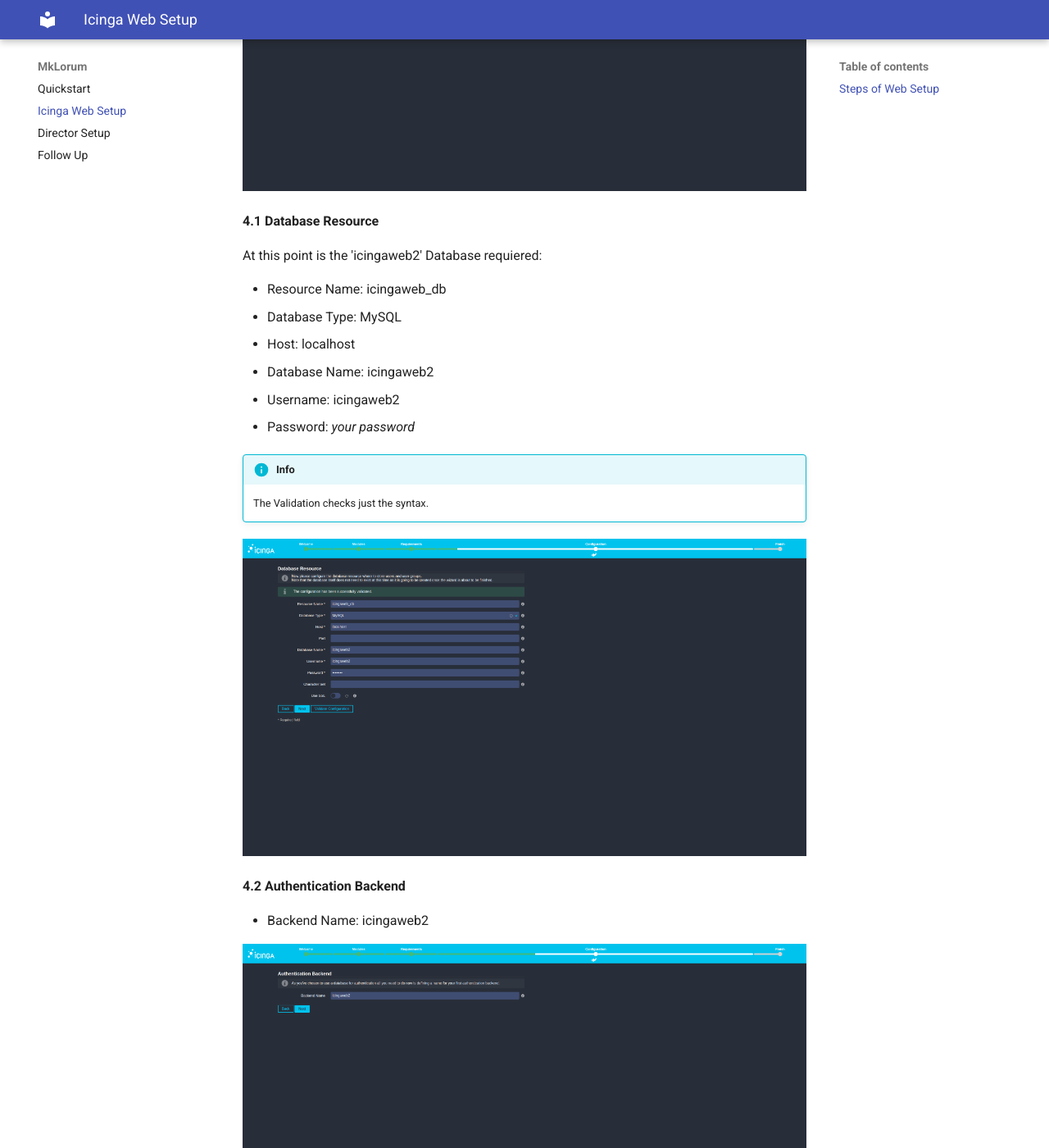
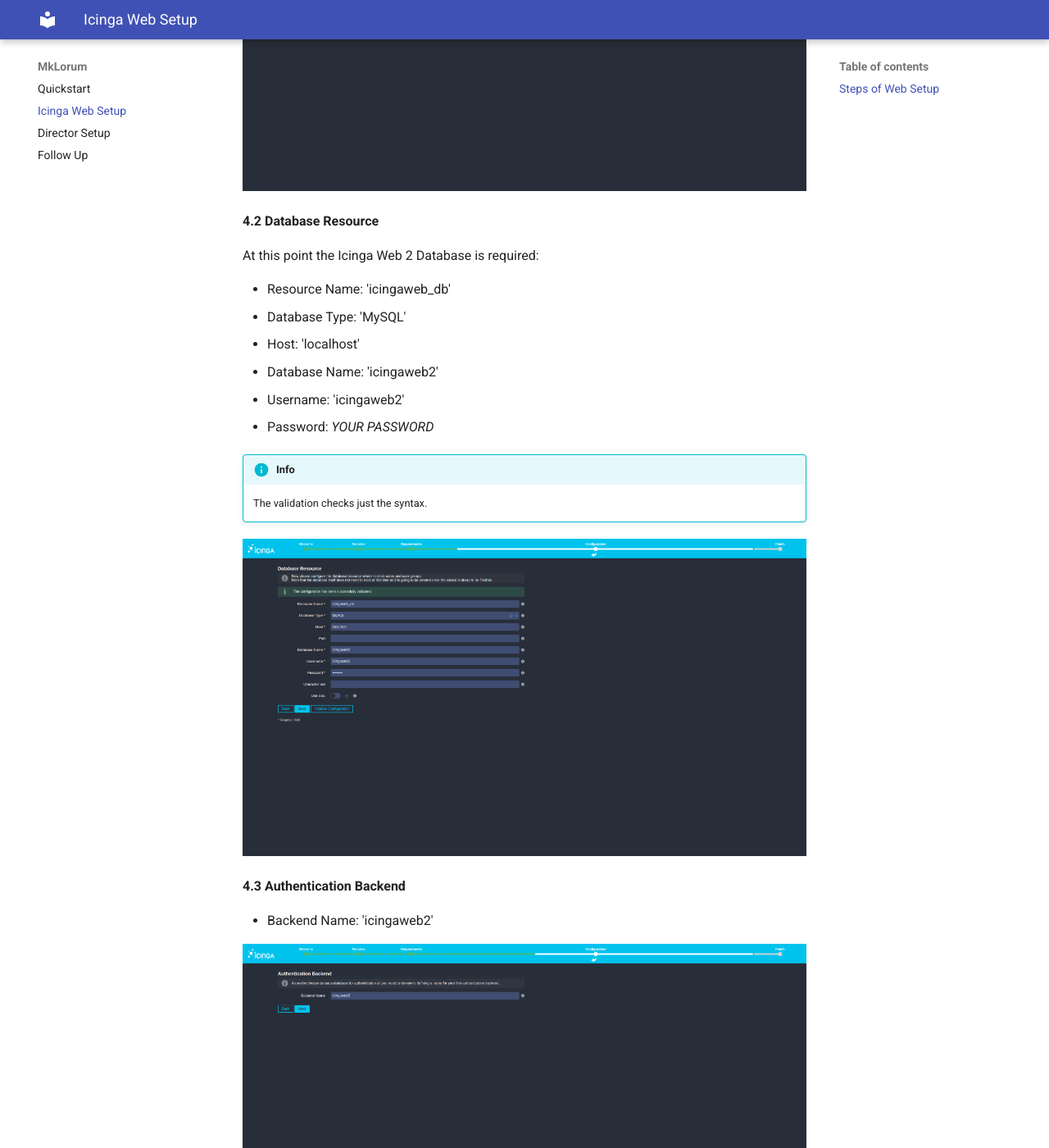
Before and after one commit to Icinga/get-started-docs, an MkDocs documentation site: the page built from doc/11-websetup.md, in a window 1280 px wide and 1400 px high, scrolled down 2102 px. Shown: the whole window at 82% size. Built offline with MkDocs 1.6.1 and Material for MkDocs 9.7.7, drawn with Linux system fonts in a browser that asks for light colours; some of the changed text lies outside the part shown.

Commit message:
Revision language and expression

```diff
--- a/doc/11-websetup.md
+++ b/doc/11-websetup.md
@@ -12,19 +12,19 @@ systemctl restart apache2
 
 **1. Welcome**
 
-Here is the output of the command `icingacli setup token show` requiered.
+The output of the command `icingacli setup token show` is required here.
 
 ![Welcome](img/web/00-welcome-to-webconfiguration.png)
 
 **2. Modules**
 
-If you already installed the Director you can choose it, no other changes are needed.
+If you already have installed the Icinga Director you can choose it, no other changes are needed.
 
 ![Modules](img/web/01-choose-modules.png)
 
 **3. Requirements**
 
-There should be all avaible, apart from 'PHP Module: Imagick', but that's expected.
+All should be avaible, apart from 'PHP Module: Imagick', but that's expected.
 
 ![Requirements](img/web/02-requirements.png)
 
@@ -33,35 +33,37 @@ There should be all avaible, apart from 'PHP Module: Imagick', but that's expect
 
 **4.1 Authentication**
 
-Choose the Authentication Type: Database
+Choose the Authentication Type: 'Database'
 
 ![Authentication-Type](img/web/03-authentication-type-database.png)
 
-**4.1 Database Resource**
+**4.2 Database Resource**
 
-At this point is the 'icingaweb2' Database requiered:
+At this point the Icinga Web 2 Database is required:
 
-- Resource Name: icingaweb_db
-- Database Type: MySQL
-- Host: localhost
-- Database Name: icingaweb2
-- Username: icingaweb2
-- Password: *your password*
+- Resource Name: 'icingaweb_db'
+- Database Type: 'MySQL'
+- Host: 'localhost'
+- Database Name: 'icingaweb2'
+- Username: 'icingaweb2'
+- Password: *YOUR PASSWORD*
 
 !!! Info
-    The Validation checks just the syntax.
+    The validation checks just the syntax.
 
 ![Database-Ressource-Icinga-Web](img/web/04-icinga-web-database.png)
 
-**4.2 Authentication Backend**
+**4.3 Authentication Backend**
 
-- Backend Name: icingaweb2
+- Backend Name: 'icingaweb2'
 
 ![Authentication-Backend](img/web/05-authentication-backend.png)
 
-**4.3 Aministration**
+**4.4 Aministration**
 
-Create a administrative account, this is also your login for icingaweb, f.e. :
+Create a administrative account, this is also your login for icingaweb:
+
+e.g.
 
 - Username: icingaadmin
 - Passowrd: icingaweb
```
Also changed, not shown: other parts of doc/11-websetup.md (+13 -13 lines), doc/12-director.md (+4 -4 lines), doc/13-follow-up.md (+5 -5 lines).
